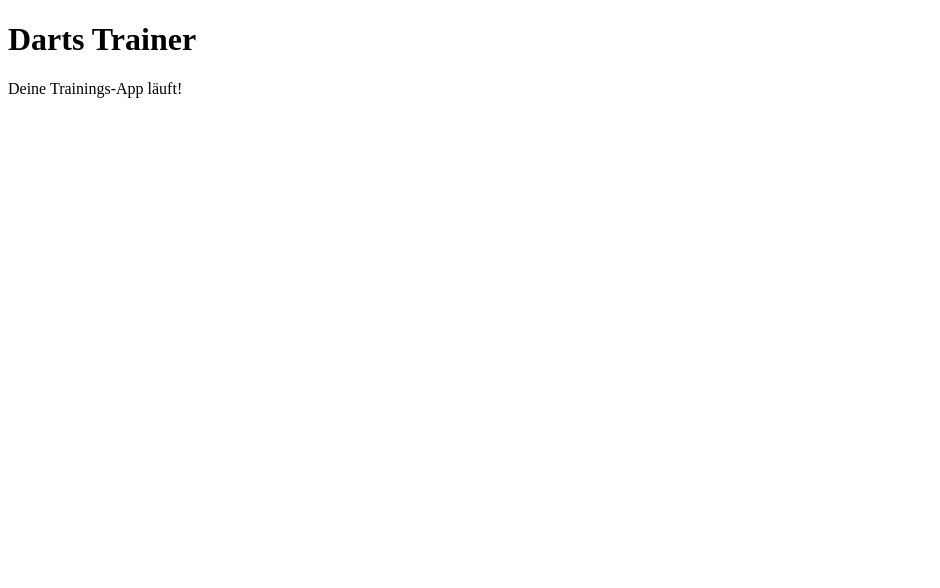
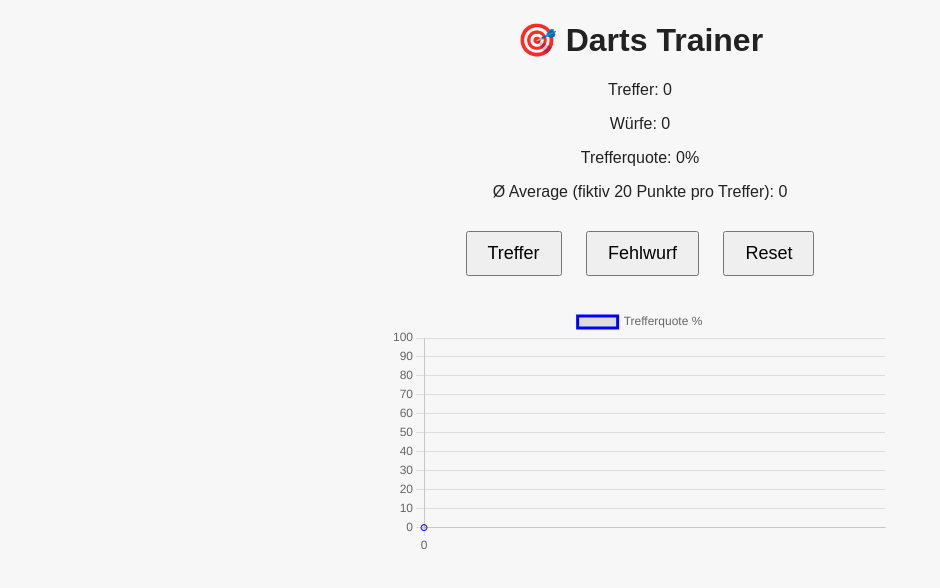
Before and after one commit to CrayZero-c/Darts-Tracker, a plain HTML site: page index.html in a window 1280 px wide. Shown: the whole page, without its empty margins (0-940 px from the left). Drawn offline with nearby package versions, Linux system fonts and the light colour scheme.

Commit message:
Add files via upload

```diff
--- a/index.html
+++ b/index.html
@@ -5,9 +5,117 @@
   <meta name="viewport" content="width=device-width, initial-scale=1.0">
   <title>Darts Trainer</title>
   <link rel="manifest" href="manifest.json">
+  <style>
+    body { font-family: sans-serif; margin: 20px; background: #f7f7f7; color: #222; }
+    h1 { text-align: center; }
+    .stats, .controls { margin: 20px auto; max-width: 400px; text-align: center; }
+    button { font-size: 18px; padding: 10px 20px; margin: 10px; }
+    #chart-container { width: 100%; max-width: 500px; margin: 20px auto; }
+  </style>
 </head>
 <body>
-  <h1>Darts Trainer</h1>
-  <p>Deine Trainings-App läuft!</p>
+  <h1>🎯 Darts Trainer</h1>
+  <div class="stats">
+    <p>Treffer: <span id="hits">0</span></p>
+    <p>Würfe: <span id="throws">0</span></p>
+    <p>Trefferquote: <span id="accuracy">0%</span></p>
+    <p>Ø Average (fiktiv 20 Punkte pro Treffer): <span id="average">0</span></p>
+  </div>
+  <div class="controls">
+    <button onclick="recordHit()">Treffer</button>
+    <button onclick="recordMiss()">Fehlwurf</button>
+    <button onclick="reset()">Reset</button>
+  </div>
+  <div id="chart-container">
+    <canvas id="progressChart"></canvas>
+  </div>
+
+  <script src="https://cdn.jsdelivr.net/npm/chart.js"></script>
+  <script>
+    let hits = 0;
+    let throws = 0;
+    let history = [];
+
+    const hitsEl = document.getElementById('hits');
+    const throwsEl = document.getElementById('throws');
+    const accuracyEl = document.getElementById('accuracy');
+    const averageEl = document.getElementById('average');
+
+    const ctx = document.getElementById('progressChart').getContext('2d');
+    const progressChart = new Chart(ctx, {
+      type: 'line',
+      data: {
+        labels: [],
+        datasets: [{
+          label: 'Trefferquote %',
+          data: [],
+          fill: false,
+          borderColor: 'blue',
+          tension: 0.1
+        }]
+      },
+      options: {
+        responsive: true,
+        scales: {
+          y: { beginAtZero: true, max: 100 }
+        }
+      }
+    });
+
+    function updateStats() {
+      hitsEl.textContent = hits;
+      throwsEl.textContent = throws;
+      const acc = throws > 0 ? (hits / throws * 100).toFixed(1) : 0;
+      accuracyEl.textContent = acc + '%';
+      const avg = throws > 0 ? (hits * 20 / (throws/3)).toFixed(1) : 0;
+      averageEl.textContent = avg;
+
+      history.push(acc);
+      progressChart.data.labels.push(throws);
+      progressChart.data.datasets[0].data.push(acc);
+      progressChart.update();
+
+      saveState();
+    }
+
+    function recordHit() {
+      hits++;
+      throws++;
+      updateStats();
+    }
+
+    function recordMiss() {
+      throws++;
+      updateStats();
+    }
+
+    function reset() {
+      hits = 0;
+      throws = 0;
+      history = [];
+      progressChart.data.labels = [];
+      progressChart.data.datasets[0].data = [];
+      progressChart.update();
+      updateStats();
+    }
+
+    function saveState() {
+      localStorage.setItem('darts_hits', hits);
+      localStorage.setItem('darts_throws', throws);
+      localStorage.setItem('darts_history', JSON.stringify(history));
+    }
+
+    function loadState() {
+      hits = parseInt(localStorage.getItem('darts_hits')) || 0;
+      throws = parseInt(localStorage.getItem('darts_throws')) || 0;
+      history = JSON.parse(localStorage.getItem('darts_history')) || [];
+      progressChart.data.labels = Array.from({length: history.length}, (_, i) => i+1);
+      progressChart.data.datasets[0].data = history;
+      progressChart.update();
+      updateStats();
+    }
+
+    window.onload = loadState;
+  </script>
 </body>
 </html>
--- a/sw.js
+++ b/sw.js
@@ -1,6 +1,6 @@
 self.addEventListener('install', e => {
   e.waitUntil(caches.open('darts-cache').then(cache => {
-    return cache.addAll(['/', '/index.html']);
+    return cache.addAll(['/', '/index.html', '/manifest.json']);
   }));
 });
 self.addEventListener('fetch', e => {
```
Also changed, not shown: manifest.json.
